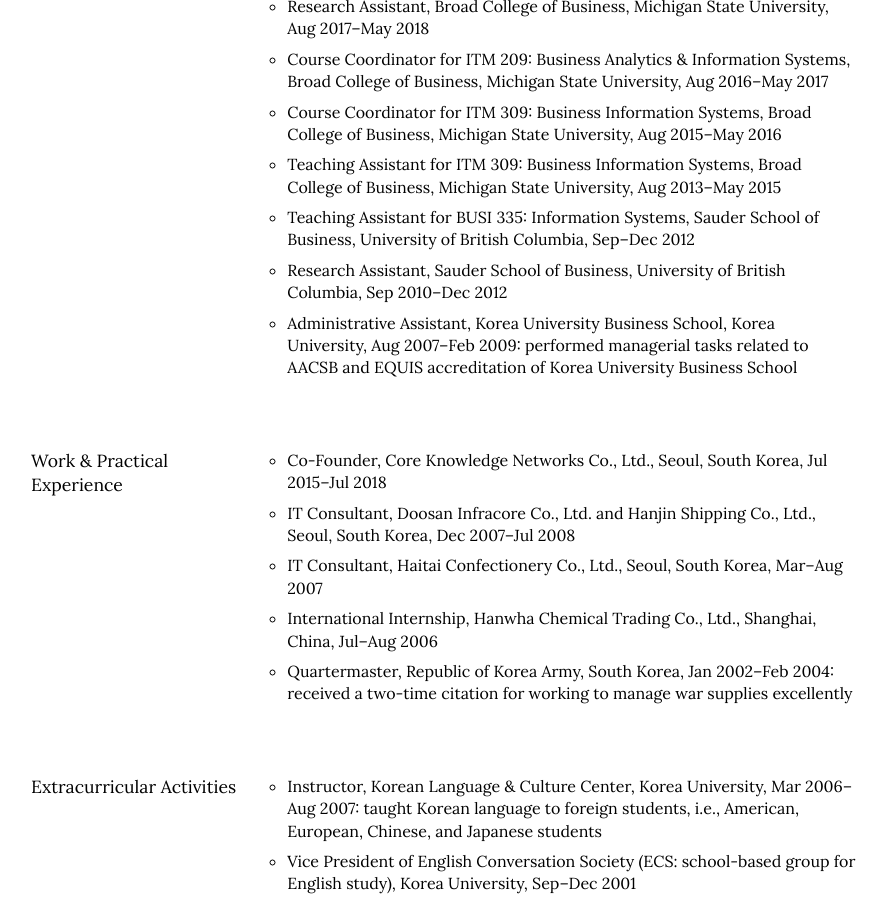
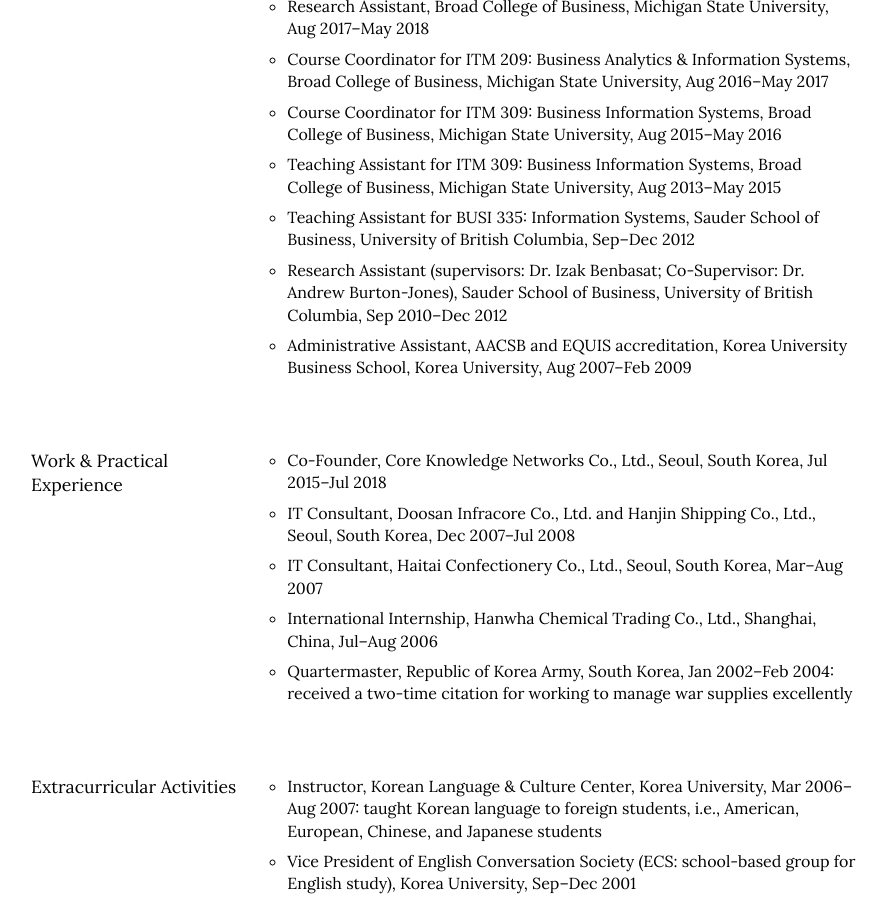
Before and after one commit to istaehun/taehun, a Jekyll site: the page built from engagement.html, in a window 1280 px wide and 900 px high, scrolled down 4750 px. Shown: the whole window, without its empty margins (189-1075 px from the left). Built offline with Jekyll 4.4.1, drawn with Linux system fonts in a browser that asks for light colours; nearby versions of some CDN libraries.

Commit message:
Update engagement.yml

```diff
--- a/_data/engagement.yml
+++ b/_data/engagement.yml
@@ -114,8 +114,8 @@
       - "Course Coordinator for ITM 309: Business Information Systems, Broad College of Business, Michigan State University, Aug 2015–May 2016"
       - "Teaching Assistant for ITM 309: Business Information Systems, Broad College of Business, Michigan State University, Aug 2013–May 2015"
       - "Teaching Assistant for BUSI 335: Information Systems, Sauder School of Business, University of British Columbia, Sep–Dec 2012"
-      - "Research Assistant, Sauder School of Business, University of British Columbia, Sep 2010–Dec 2012"
-      - "Administrative Assistant, Korea University Business School, Korea University, Aug 2007–Feb 2009: performed managerial tasks related to AACSB and EQUIS accreditation of Korea University Business School"
+      - "Research Assistant (supervisors: Dr. Izak Benbasat; Co-Supervisor: Dr. Andrew Burton-Jones), Sauder School of Business, University of British Columbia, Sep 2010–Dec 2012"
+      - "Administrative Assistant, AACSB and EQUIS accreditation, Korea University Business School, Korea University, Aug 2007–Feb 2009"
   -
     title: Work & Practical Experience
     list:
```
